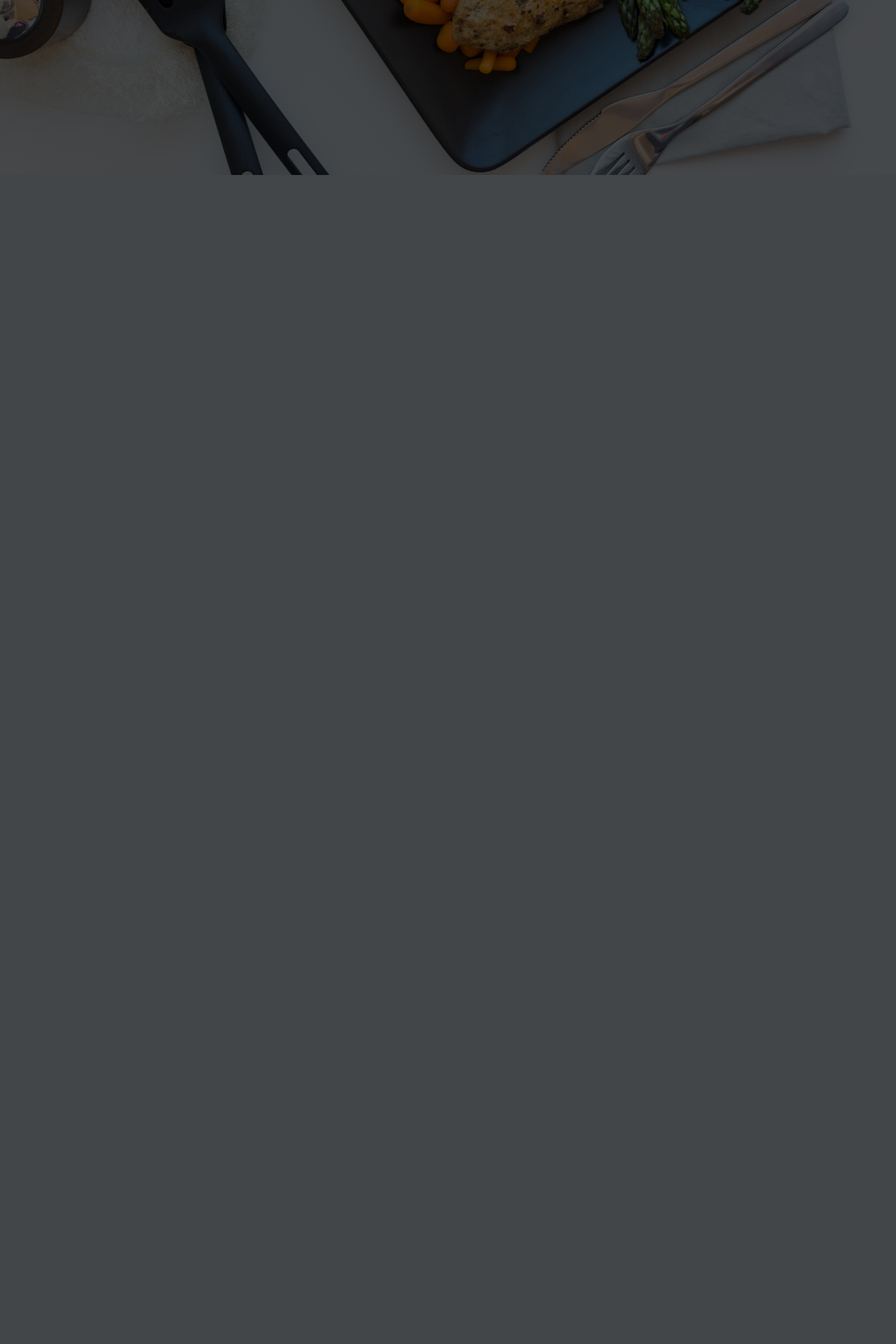
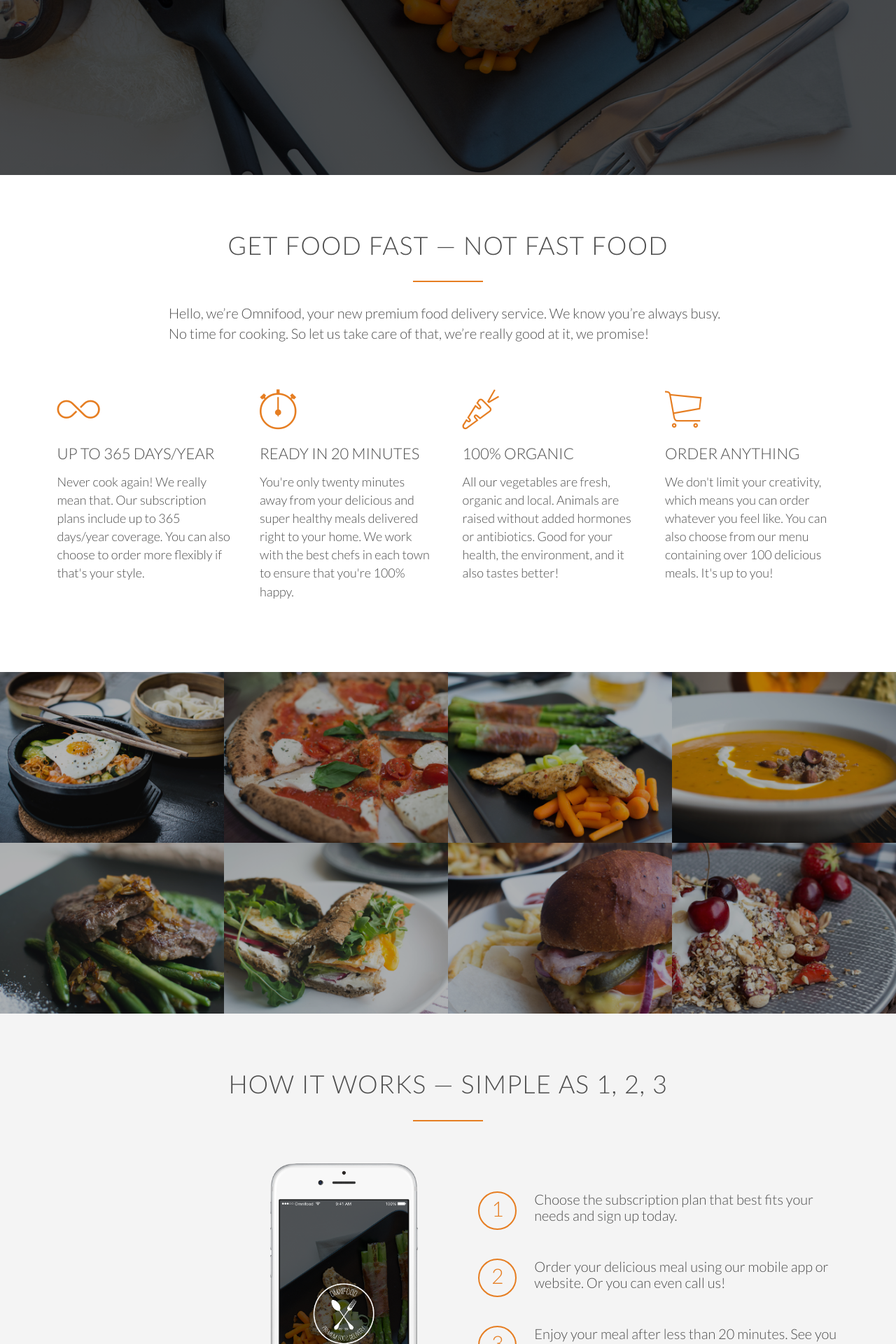
Before and after one commit to cliver1956/omnifood, a PHP site: page / in a window 1280 px wide. Shown: the part 550-2470 px from the top of the page at 70% size. Before the commit the page ends 800 px from the top, so only its background shows below. Run offline with PHP 8.4, Linux system fonts and the light colour scheme.

Commit message:
Code and Style up to plans section

```diff
--- a/index.html
+++ b/index.html
@@ -7,6 +7,7 @@
     <link rel="stylesheet" type="text/css" href="vendors/css/normalize.css">
     <link rel="stylesheet" type="text/css" href="vendors/css/grid.css">
     <link rel="stylesheet" type="text/css" href="resources/css/style.css">
+    <link rel="stylesheet" type="text/css" href="https://cdnjs.cloudflare.com/ajax/libs/ionicons/2.0.1/css/ionicons.css">
     <link href="https://fonts.googleapis.com/css?family=Lato:100,300,300i,400&display=swap" rel="stylesheet">
     <title>Omnifood</title>
 </head>
@@ -32,6 +33,301 @@
 
     </header>
 
+    <section class="section-features">
+        <div class="row">
+            <h2>Get food fast &mdash; not fast food</h2>
+            <p class="long-copy">
+                Hello, we’re Omnifood, your new premium food delivery service. We know you’re always busy. No time for cooking. So let us take care of that, we’re really good at it, we promise!
+            </p>
+        </div>
+        <div class="row">
+            <div class="col span-1-of-4 box">
+                <i class="ion-ios-infinite-outline icon-big"></i>
+                <h3>Up to 365 days/year</h3>
+               <p>
+                Never cook again! We really mean that. Our subscription plans include up to 365 days/year coverage. You can also choose to order more flexibly if that's your style.
+               </p>
+            </div>
+            <div class="col span-1-of-4 box">
+                <i class="ion-ios-stopwatch-outline icon-big"></i>
+                <h3>Ready in 20 minutes</h3>
+               <p>
+                You're only twenty minutes away from your delicious and super healthy meals delivered right to your home. We work with the best chefs in each town to ensure that you're 100% happy.
+               </p>
+            </div>
+            <div class="col span-1-of-4 box">
+                <i class="ion-ios-nutrition-outline icon-big"></i>
+                <h3>100% organic</h3>
+               <p>
+                All our vegetables are fresh, organic and local. Animals are raised without added hormones or antibiotics. Good for your health, the environment, and it also tastes better!
+               </p>
+            </div>
+            <div class="col span-1-of-4 box">
+                <i class="ion-ios-cart-outline icon-big"></i>
+                <h3>Order anything</h3>
+               <p>
+                We don't limit your creativity, which means you can order whatever you feel like. You can also choose from our menu containing over 100 delicious meals. It's up to you!
+               </p>
+            </div>
+        </div>
+    </section>
+
+    <section class="section-meals">
+        <ul class="meals-showcase clearfix">
+            <li>
+                <figure class="meal-photo">
+                    <img src="resources/img/1.jpg" alt="Korean bibimbap with egg and vegetables">
+                </figure>
+            </li>
+            <li>
+                <figure class="meal-photo">
+                    <img src="resources/img/2.jpg" alt="Simple italian pizza with cherry tomatoes">
+                </figure>
+            </li>
+            <li>
+                <figure class="meal-photo">
+                    <img src="resources/img/3.jpg" alt="Chicken breast steak with vegetables ">
+                </figure>
+            </li>
+            <li>
+                <figure class="meal-photo">
+                    <img src="resources/img/4.jpg" alt="Autumn pumpkin soup">
+                </figure>
+            </li>
+        </ul>
+        <ul class="meals-showcase clearfix">
+            <li>
+                <figure class="meal-photo">
+                    <img src="resources/img/5.jpg" alt="Paleo beef steak with vegetables">
+                </figure>
+            </li>
+            <li>
+                <figure class="meal-photo">
+                    <img src="resources/img/6.jpg" alt="Healthy baguette with egg and vegetables">
+                </figure>
+            </li>
+            <li>
+                <figure class="meal-photo">
+                    <img src="resources/img/7.jpg" alt="Burger with cheddar and bacon">
+                </figure>
+            </li>
+            <li>
+                <figure class="meal-photo">
+                    <img src="resources/img/8.jpg" alt="Granola with cherries and strawberries">
+                </figure>
+            </li>
+        </ul>
+    </section>
+
+    <section class="section-steps">
+        <div class="row">
+            <h2>How it works &mdash; Simple as 1, 2, 3</h2>
+        </div>
+        <div class="row">
+            <div class="col span-1-of-2 steps-box">
+                <img src="resources/img/app-iPhone.png" alt="Omnifood app on iphone" class="app-screen">
+            </div>
+            <div class="col span-1-of-2 steps-box">
+                <div class="works-step">
+                    <div>1</div>
+                    <p>Choose the subscription plan that best fits your needs and sign up today.</p>
+                </div>
+                <div class="works-step">
+                    <div>2</div>
+                    <p>Order your delicious meal using our mobile app or website. Or you can even call us!</p>
+                </div>
+                <div class="works-step">
+                    <div>3</div>
+                    <p>Enjoy your meal after less than 20 minutes. See you the next time!</p>
+                </div>
+
+                <a href="#" class="button-app"><img src="resources/img/download-app.svg" alt="App store button"></a>
+                <a href="#" class="button-app"><img src="resources/img/download-app-android.png" alt="Play store button"></a>
+            </div>
+        </div>
+    </section>
+
+    <section class="section-cities">
+        <div class="row">
+            <h2>We're currently in these cities</h2>
+        </div>
+        <div class="row">
+            <div class="col span-1-of-4 box">
+                <img src="resources/img/lisbon-3.jpg" alt="Lisbon">
+                <h3>Lisbon</h3>
+                <div class="city-feature">
+                    <i class="ion-ios-person icon-small"></i>
+                    1600+ happy eaters
+                </div>
+                <div class="city-feature">
+                    <i class="ion-ios-star icon-small"></i>
+                    60+ top chefs
+                </div>
+
+                <div class="city-feature">
+                    <i class="ion-social-twitter icon-small"></i>
+                    <a href="#">@omnifood_lx</a>
+                </div>
+            </div>
+            <div class="col span-1-of-4 box">
+                <img src="resources/img/san-francisco.jpg" alt="San Fransisco">
+                <h3>San Francisco</h3>
+                <div class="city-feature">
+                    <i class="ion-ios-person icon-small"></i>
+                    3700+ happy eaters
+                </div>
+                <div class="city-feature">
+                    <i class="ion-ios-star icon-small"></i>
+                    160+ top chefs
+                </div>
+
+                <div class="city-feature">
+                    <i class="ion-social-twitter icon-small"></i>
+                    <a href="#">@omnifood_sf</a>
+                </div>
+            </div>
+            <div class="col span-1-of-4 box">
+                <img src="resources/img/berlin.jpg" alt="Berlin">
+                <h3>Berlin</h3>
+                <div class="city-feature">
+                    <i class="ion-ios-person icon-small"></i>
+                    2300+ happy eaters
+                </div>
+                <div class="city-feature">
+                    <i class="ion-ios-star icon-small"></i>
+                    110+ top chefs
+                </div>
+
+                <div class="city-feature">
+                    <i class="ion-social-twitter icon-small"></i>
+                    <a href="#">@omnifood_berlin</a>
+                </div>
+            </div>
+            <div class="col span-1-of-4 box">
+                <img src="resources/img/london.jpg" alt="London">
+                <h3>London</h3>
+                <div class="city-feature">
+                    <i class="ion-ios-person icon-small"></i>
+                    1200+ happy eaters
+                </div>
+                <div class="city-feature">
+                    <i class="ion-ios-star icon-small"></i>
+                    50+ top chefs
+                </div>
+
+                <div class="city-feature">
+                    <i class="ion-social-twitter icon-small"></i>
+                    <a href="#">@omnifood_london</a>
+                </div>
+            </div>
+        </div>
+    </section>
+
+    <section class="section-testimonials">
+        <div class="row">
+            <h2>Our customers can't live without us</h2>
+        </div>
+        <div class="row">
+            <div class="col span-1-of-3">
+                <blockquote>
+                    Omnifood is just awesome! I just launched a startup which leaves me with no time for cooking, so Omnifood is a life-saver. Now that I got used to it, I couldn't live without my daily meals!
+                    <cite><img src="resources/img/customer-1.jpg" alt="Alberto Duncan"> Alberto Duncan</cite>
+                </blockquote>
+            </div>
+            <div class="col span-1-of-3">
+                <blockquote>
+                    Inexpensive, healthy and great-tasting meals, delivered right to my home. We have lots of food delivery here in Lisbon, but no one comes even close to Omifood. Me and my family are so in love!
+                    <cite><img src="resources/img/customer-2.jpg" alt="Joana Silva">Joana Silva</cite>
+                </blockquote>
+            </div>
+            <div class="col span-1-of-3">
+                <blockquote>
+                        I was looking for a quick and easy food delivery service in San Franciso. I tried a lot of them and ended up with Omnifood. Best food delivery service in the Bay Area. Keep up the great work!
+                    <cite><img src="resources/img/customer-3.jpg" alt="Milton Chapman">Milton Chapman</cite>
+                </blockquote>
+            </div>
+        </div>
+    </section>
+
+    <section class="section-plans">
+        <div class="row">
+            <h2>Start eating healthy today</h2>
+        </div>
+        <div class="row">
+            <div class="col span-1-of-3">
+                <div class="plan-box">
+                    <div>
+                        <h3>Premium</h3>
+                        <p class="plan-price">$399 <span>/ month</span></p>
+                        <p class="plan-price-meal">That’s only $13.30 per meal</p>
+                    </div>
+                    <div>
+                        <ul>
+                            <li><i class="ion-ios-checkmark-empty icon-small"></i>1 meal every day</li>
+                            <li><i class="ion-ios-checkmark-empty icon-small"></i>Order 24/7</li>
+                            <li><i class="ion-ios-checkmark-empty icon-small"></i>Access to newest creations</li>
+                            <li><i class="ion-ios-checkmark-empty icon-small"></i>Free delivery</li>
+                        </ul>
+                    </div>
+                    <div>
+                        <a href="#" class="btn btn-full">Sign up now</a>
+                    </div>
+                </div>
+            </div>
+            <div class="col span-1-of-3">
+                <div class="plan-box">
+                    <div>
+                        <h3>Pro</h3>
+                        <p class="plan-price">$149 <span>/ month</span></p>
+                        <p class="plan-price-meal">That’s only $14.90 per meal</p>
+                    </div>
+                    <div>
+                        <ul>
+                            <li><i class="ion-ios-checkmark-empty icon-small"></i>1 meal 10 days/month</li>
+                            <li><i class="ion-ios-checkmark-empty icon-small"></i>Order 24/7</li>
+                            <li><i class="ion-ios-checkmark-empty icon-small"></i>Access to newest creations</li>
+                            <li><i class="ion-ios-checkmark-empty icon-small"></i>Free delivery</li>
+                        </ul>
+                    </div>
+                    <div>
+                        <a href="#" class="btn btn-ghost">Sign up now</a>
+                    </div>
+                </div>
+            </div>
+            <div class="col span-1-of-3">
+                <div class="plan-box">
+                    <div>
+                        <h3>Starter</h3>
+                        <p class="plan-price">$19 <span>/ meal</span></p>
+                        <p class="plan-price-meal">&nbsp;</p>
+                    </div>
+                    <div>
+                        <ul>
+                            <li><i class="ion-ios-checkmark-empty icon-small"></i>1 meal</li>
+                            <li><i class="ion-ios-checkmark-empty icon-small"></i>Order from 8 am to 12 pm</li>
+                            <li><i class="ion-ios-close-empty icon-small"></i></li>
+                            <li><i class="ion-ios-checkmark-empty icon-small"></i>Free delivery</li>
+                        </ul>
+                    </div>
+                    <div>
+                        <a href="#" class="btn btn-ghost">Sign up now</a>
+                    </div>
+                </div>
+            </div>
+        </div>
+    </section>
 
 </body>
 </html>
+
+<!--
+
+
+
+
+Plan 3: Starter
+19$ per meal
+1 meal
+Order from 8 am to 12 pm
+
+ -->
--- a/resources/css/style.css
+++ b/resources/css/style.css
@@ -17,6 +17,15 @@ html {
     text-rendering: optimizeLegibility;
 }
 
+.clearfix {zoom: 1;}
+.clearfix:after {
+    content: '.';
+    clear: both;
+    display: block;
+    height: 0;
+    visibility: hidden;
+}
+
 /*---------------------------------- */
 /*--------REUSABLE COMPONENTS--------*/
 /*---------------------------------- */
@@ -26,19 +35,114 @@ html {
     margin: 0 auto;
 }
 
+section {
+    padding: 80px 0;
+}
+
+.box {
+    padding: 1%;
+}
+
 /*---------------------------------- */
 /*--------HEADINGS--------*/
 /*---------------------------------- */
+
+h1,
+h2,
+h3 {
+    font-weight: 300;
+    text-transform: uppercase;
+}
 
 h1 {
     margin-top: 0;
     margin-bottom: 20px;
     color: #fff;
     font-size: 240%;
-    font-weight: 300;
-    text-transform: uppercase;
+    word-spacing: 4px;
     letter-spacing: 1px;
-    word-spacing: 4px;
+}
+
+h2 {
+    font-size: 180%;
+    word-spacing: 2px;
+    text-align: center;
+    margin-bottom: 30px;
+    letter-spacing: 1px;
+}
+
+h3 {
+    font-size: 110%;
+    margin-bottom: 15px;
+}
+
+h2:after {
+    display: block;
+    height: 2px;
+    background-color: #e67e22;
+    content: " ";
+    width: 100px;
+    margin: 0 auto;
+    margin-top: 30px;
+}
+
+/*---------------------------------- */
+/*--------PARAGRAPHS--------*/
+/*---------------------------------- */
+
+.long-copy {
+    line-height: 145%;
+    width: 70%;
+    margin-left: 15%;
+}
+
+.box p {
+    font-size: 90%;
+    line-height: 145%;
+}
+
+/*---------------------------------- */
+/*--------ICONS--------*/
+/*---------------------------------- */
+
+.icon-big {
+    font-size: 350%;
+    display: block;
+    color: #e67e22;
+    margin-bottom: 10px;
+}
+
+.icon-small {
+    display: inline-block;
+    width: 30px;
+    text-align: center;
+    color: #e67e22;
+    font-size: 120%;
+
+    /* secrets to align text and icons vertically */
+    line-height: 120%;
+    vertical-align: middle;
+    margin-top: -5px;
+    margin-right: 10px;
+}
+
+/*---------------------------------- */
+/*-------LINKS--------*/
+/*---------------------------------- */
+
+a:link,
+a:active {
+    color: #e67e22;
+    text-decoration: none;
+    padding-bottom: 1px;
+    border-bottom: 1px solid #e67e22;
+    transition: border-bottom 0.4s, color 0.4s;
+}
+
+a:hover,
+a:active {
+    color: rgb(77, 77, 77);
+    border-bottom: 1px solid transparent;
 }
 
 /*---------------------------------- */
@@ -95,6 +199,7 @@ header {
     background-size: cover;
     background-position: center;
     height: 100vh;
+    background-attachment: fixed;
 }
 
 .hero-text-box {
@@ -138,3 +243,217 @@ header {
 .main-nav li a:active {
     border-bottom: 2px solid #e67e22;
 }
+
+/*---------------------------------- */
+/*--------FEATURES--------*/
+/*---------------------------------- */
+
+.section-features .long-copy {
+    margin-bottom: 30px;
+}
+
+/*---------------------------------- */
+/*--------MEALS--------*/
+/*---------------------------------- */
+
+.section-meals {
+    padding: 0;
+}
+
+.meals-showcase {
+    list-style: none;
+    width: 100%;
+}
+
+.meals-showcase li {
+    display: block;
+    float: left;
+    width: 25%;
+}
+
+.meal-photo {
+    width: 100%;
+    margin: 0;
+    overflow: hidden;
+    background-color: #000;
+}
+
+.meal-photo img {
+    opacity: 0.7;;
+    width: 100%;
+    height: auto;
+    transform: scale(1.15);
+    transition: transform 0.5s, opacity 0.5s;
+}
+
+.meal-photo img:hover {
+    opacity: 1;
+    transform: scale(1.03);
+}
+
+/*---------------------------------- */
+/*--------HOW IT WORKS--------*/
+/*---------------------------------- */
+
+.section-steps {
+    background-color: #f4f4f4;
+}
+
+.steps-box:first-child {
+    text-align: right;
+    padding-right: 3%;
+    margin-top: 30px;
+}
+
+.steps-box:last-child {
+    padding-left: 3%;
+    margin-top: 70px;
+}
+
+.app-screen {
+    width: 40%;
+}
+
+.works-step {
+    margin-bottom: 50px;
+}
+
+.works-step:last-of-type {
+    margin-bottom: 80px;
+}
+
+.works-step div {
+    color: #e67e22;
+    border: 2px solid #e67e22;
+    display: inline-block;
+    border-radius: 50%;
+    height: 55px;
+    width: 55px;
+    text-align: center;
+    padding: 5px;
+    float: left;
+    font-size: 150%;
+    margin-right: 25px;
+}
+
+.button-app:link,
+.button-app:visited {
+    border-bottom: 0;
+}
+
+.button-app img {
+    height: 50px;
+    width: auto;
+    margin-right: 10px;
+}
+
+/*---------------------------------- */
+/*--------CITIES--------*/
+/*---------------------------------- */
+
+.section-cities .box img {
+    width: 100%;
+    height: auto;
+    margin-bottom: 15px;
+}
+
+.city-feature {
+    margin-bottom: 5px;
+}
+
+/*---------------------------------- */
+/*--------TESTiMONIALS--------*/
+/*---------------------------------- */
+
+.section-testimonials {
+    background-image: linear-gradient(rgba(0, 0, 0, 0.8), rgba(0, 0, 0, 0.8)), url(img/back-customers.jpg);
+    background-size: cover;
+    color: #fff;
+    background-attachment: fixed;
+}
+
+blockquote {
+    padding: 2%;
+    font-style: italic;
+    line-height: 145%;
+    position: relative;
+    margin-top: 40px;
+}
+
+blockquote:before {
+    content: "\201c";
+    font-size: 500%;
+    display: block;
+    position: absolute;
+    top: -5px;
+    left: -5px;
+}
+
+cite {
+    font-size: 90%;
+    margin-top: 25px;
+    display: block;
+}
+
+cite img {
+    height: 45px;
+    border-radius: 50%;
+    margin-right: 10px;
+    vertical-align: middle;
+}
+
+/*---------------------------------- */
+/*--------SIGN UP--------*/
+/*---------------------------------- */
+
+.section-plans {
+    background-color: #f4f4f4;
+}
+
+.plan-box {
+    background-color: #fff;
+    border-radius: 20px;
+    width: 90%;
+    margin-left: 5%;
+    box-shadow: 0 2px 2px #efefef;
+}
+
+.plan-box div:first-child {
+    background-color: #fcfcfc;
+    border-top-left-radius: 20px;
+    border-top-right-radius: 20px;
+}
+
+.plan-box div:last-child {
+    text-align: center;
+    border: 0;
+}
+
+.plan-box div {
+    padding: 15px;
+    border-bottom: 1px solid #e8e8e8;
+}
+
+.plan-price {
+    font-size: 300%;
+    margin-bottom: 10px;
+    font-weight: 300;
+    color: #e67e22;
+}
+
+.plan-price span {
+    font-size: 30%;
+    font-weight: 300;
+}
+
+.plan-price-meal {
+    font-size: 80%;
+}
+
+.plan-box ul {
+    list-style: none;
+}
+
+.plan-box ul li {
+    padding: 5px 0;
+}
```
Also changed, not shown: readme.md, resources/css/img/back-customers.jpg (renamed from resources/img/back-customers.jpg).
